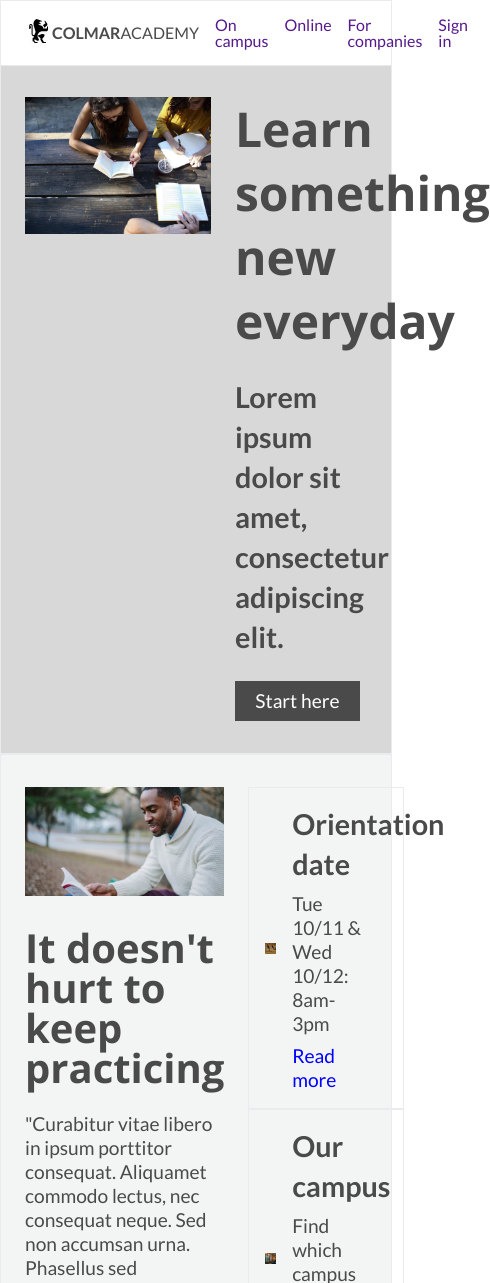
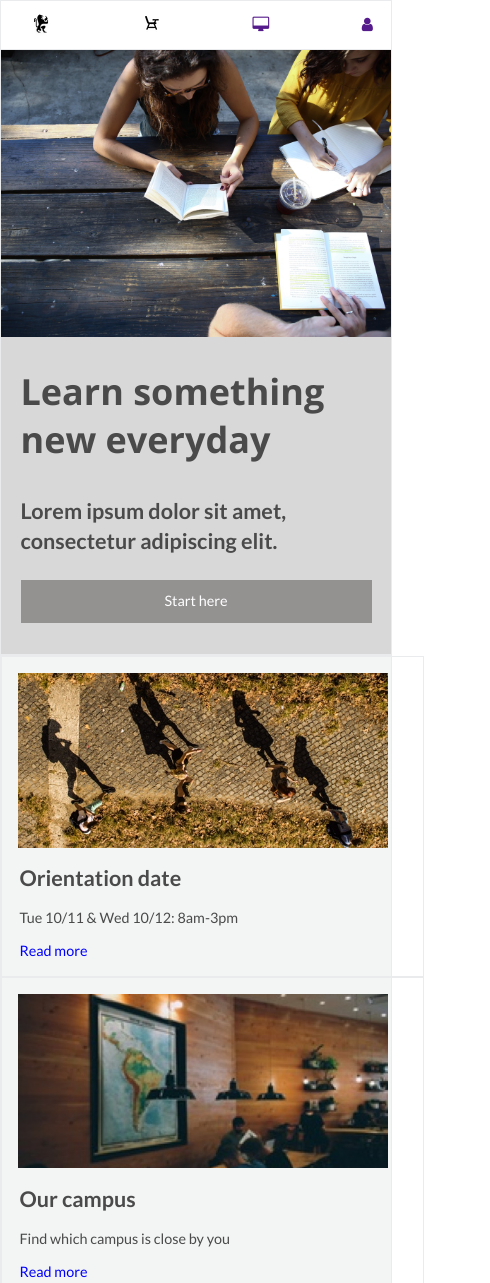
Before and after one commit to SandraSw/Capstone, a plain HTML site: page index.html in a window 390 px wide. Shown: the top 1283 px of the page, 490 px wide, since content can reach past the window. Drawn offline with nearby package versions, Linux system fonts and the light colour scheme.

Commit message:
First version of mobile styling in CSS.

```diff
--- a/Resources/CSS/style.css
+++ b/Resources/CSS/style.css
@@ -42,6 +42,16 @@ h5, .hbox span, .button {
   line-height: 1.5rem;
 }
 
+@media only screen and (max-width:1024px) {
+  html {
+    font-size: 12px;
+  }
+
+  .header, .reference, footer {
+    font-size: 1.3rem;
+  }
+}
+
 /* General layout for sections, columns and lines */
 .section {
   display: flex;
@@ -77,6 +87,17 @@ h5, .hbox span, .button {
   padding: 0 4.5rem;
 }
 
+@media only screen and (max-width:818px) {
+  .section, .column, .hbox {
+    width: 100%;
+  }
+
+  .left, .right {
+    padding: 0;
+  }
+}
+
+
 /* Styling for horizontal boxes */
 .hbox {
   display: flex;
@@ -105,6 +126,33 @@ h5, .hbox span, .button {
 
 .hbox a {
   color: blue;
+}
+
+@media only screen and (max-width:818px) {
+  .hbox {
+    flex-direction: column;
+    padding: 1.3rem;
+    width: 100%;
+  }
+
+  .hbox .image, .detail {
+    width: 100%;
+  }
+
+  .hbox img {
+    max-width: 95%;
+    height: auto;
+  }
+
+  .detail {
+    padding-left: 1.3rem;
+    padding-top: 1.3rem;
+  }
+
+  .hbox .detail h5 {
+    padding: 1.3rem 0;
+    margin: 0;
+  }
 }
 
 /* Styling for vertical boxes */
@@ -152,9 +200,35 @@ h5, .hbox span, .button {
   padding-left: 1rem;
 }
 
+.mobile {
+  display: none;
+}
+
+@media only screen and (max-width:818px) {
+  .desktop {
+    display: none;
+  }
+
+  .mobile {
+    display: flex;
+    width: 100%;
+    align-items: center;
+    justify-content: space-between;
+  }
+
+  .mobile span {
+    display: block;
+  }
+
+.logo {
+  height: 2rem;
+}
+  }
+}
+
 /* banner styling */
-.banner {
-  background-color: #D8D8D8;
+.banner div {
+  background-color: #D8D8D8; /*checker pourquoi le gris a disparu*/
 }
 
 .banner .right {
@@ -177,6 +251,39 @@ h5, .hbox span, .button {
 
 .button a {
   color: #FFFFFF;
+}
+
+@media only screen and (max-width:818px) {
+  .banner {
+    flex-direction: column;
+    align-items: center;
+    width: 100%;
+    background-color: #D8D8D8;
+  }
+
+  .banner h1, .banner h3, .banner span {
+    width: 90%;
+  }
+
+  .banner .right {
+  padding: 2.6rem 1.3rem;
+  display: flex;
+  align-items: center;
+}
+
+  .banner .right h3 {
+    padding-top: 2.6rem;
+    padding-bottom: 2rem;
+    margin: 0;
+  }
+
+  .button {
+    background-color: #949191;
+    display: flex;
+    height: 2.6rem;
+    justify-content: center;
+    align-items: center;
+  }
 }
 
 /* Practicing section styling */
--- a/index.html
+++ b/index.html
@@ -5,6 +5,9 @@
     <link href="Resources/CSS/reset.css" type="text/CSS" rel="stylesheet">
     <link href="https://fonts.googleapis.com/css?family=Lato:100,400,700" rel="stylesheet">
     <link href="https://fonts.googleapis.com/css?family=Open+Sans:700" rel="stylesheet">
+    <link rel="stylesheet" type="text/css" href="https://maxcdn.bootstrapcdn.com/font-awesome/4.7.0/css/font-awesome.css">
+    <link rel="shortcut icon" href="/favicon.ico" type="image/x-icon">
+    <link rel="icon" href="/favicon.ico" type="image/x-icon">
     <link href="Resources/CSS/style.css" type="text/CSS" rel="stylesheet">
   </head>
   <body>
@@ -13,7 +16,7 @@
 
     <header>
       <div class="header section">
-        <div class="logo">
+        <div class="logo desktop">
           <img src="Resources/Images/ic-logo.svg" alt="logo"/>
           <span class="desktop colmar">COLMAR</span>
           <span class="desktop">ACADEMY</span>
@@ -24,6 +27,13 @@
           <span><a href="">Online<a></span>
           <span><a href="">For companies</a></span>
           <span><a href="">Sign in</a></span>
+        </nav>
+
+        <nav class="navigation mobile">
+          <span><a href=""><img src="Resources/Images/ic-logo.svg" alt="logo" class="logo"/></span></a>
+          <span><a href=""><img src="Resources/Images/favicon.ico" alt="on campus"/></span></a>
+          <span><a href=""><i class="fa fa-desktop"></i></span></a>
+          <span><a href=""><i class="fa fa-user"></i></span></a>
         </nav>
 
       </div>
@@ -39,8 +49,8 @@
         </div>
 
         <div class="right column">
-          <h1>Learn something<br>new everyday</h1>
-          <h3>Lorem ipsum dolor sit amet,<br>consectetur adipiscing elit.</h3>
+          <h1>Learn something new everyday</h1>
+          <h3>Lorem ipsum dolor sit amet, consectetur adipiscing elit.</h3>
           <span class="button"><a href="">Start here</a></span>
         </div>
 
@@ -49,7 +59,7 @@
       <!-- Practicing section -->
 
       <div class="practicing section">
-        <div class="left column">
+        <div class="left column desktop">
           <img src="Resources/Images/information-main.jpg" alt="student"/>
           <h2>It doesn't hurt to keep practicing</h2>
           <h5>"Curabitur vitae libero in ipsum porttitor consequat. Aliquamet commodo lectus, nec consequat neque. Sed non accumsan urna. Phasellus sed consequat ex. Etiam eget magna laoreet, efficitur dolor consequat, tristique ligula."</h5>
@@ -59,7 +69,8 @@
         <div class="right column">
           <div class="hbox orientation">
             <div class="image">
-              <img src="Resources/Images/information-orientation.jpg" alt="orientation"/>
+              <img src="Resources/Images/information-orientation.jpg" class="desktop"alt="orientation"/>
+              <img src="Resources/Images/information-orientation-mobile.jpg" class="mobile" alt="orientation"/>
             </div>
             <div class="detail">
               <h4>Orientation date</h4>
@@ -70,7 +81,8 @@
 
           <div class="hbox campus">
             <div class="image">
-              <img src="Resources/Images/information-campus.jpg" alt="campus"/>
+              <img src="Resources/Images/information-campus.jpg" class="desktop" alt="campus"/>
+              <img src="Resources/Images/information-campus-mobile.jpg" class="mobile" alt="campus"/>
             </div>
             <div class="detail">
               <h4>Our campus</h4>
@@ -81,7 +93,8 @@
 
           <div class="hbox lecture">
             <div class="image">
-              <img src="Resources/Images/information-guest-lecture.jpg" alt="Oliver Sack lecture"/>
+              <img src="Resources/Images/information-guest-lecture.jpg" class="desktop" alt="Oliver Sack"/>
+              <img src="Resources/Images/information-guest-lecture-mobile.jpg" class="mobile" alt="Oliver Sack"/>
             </div>
             <div class="detail">
               <h4>Our guest lecture</h4>
@@ -98,7 +111,7 @@
       <div class="learning section">
         <h2>Start learning</h2>
 
-        <div class="first line">
+        <div class="first line desktop">
           <div class="vbox software">
             <div class="image">
               <img src="Resources/Images/course-software.jpg" alt="software development"/>
@@ -133,7 +146,7 @@
           </div>
         </div>
 
-        <div class="second line">
+        <div class="second line desktop">
           <div class="vbox data">
             <div class="image">
               <img src="Resources/Images/course-data.jpg" alt="data"/>
@@ -168,23 +181,34 @@
           </div>
         </div>
 
+        <div class="mobile">
+          <ul>
+            <li>Software engineering</li>
+            <li>Computer art</li>
+            <li>Design</li>
+            <li>Data</li>
+            <li>Business</li>
+            <li>Marketing</li>
+          </ul>
+        </div>
+
       </div>
 
       <!-- Exhibit section -->
 
       <div class="exhibit section">
         <div class="title">
-          <h2>Thesis exhibit</h2>
+          <h2>Thesis exhibits</h2>
         </div>
 
         <div class="columns">
         <div class="left column">
           <video src="Resources/Videos/thesis.mp4" controls>video not supported</video>
-          <h4>Reimagine urban</h4>
-          <h5>"Curabitur vitae libero in ipsum porttitor consequat. Aliquam et commodo lectus, nec consequat neque. Sed non accumsan urna. Phasellus sed consequat ex. Etiam eget magna laoreet, efficitur dolor consequat, tristique ligula."</h5>
+          <h4 class="desktop">Reimagine urban</h4>
+          <h5 class="desktop">"Curabitur vitae libero in ipsum porttitor consequat. Aliquam et commodo lectus, nec consequat neque. Sed non accumsan urna. Phasellus sed consequat ex. Etiam eget magna laoreet, efficitur dolor consequat, tristique ligula."</h5>
         </div>
 
-        <div class="right column">
+        <div class="right column desktop">
           <div class="hbox fisma">
             <div class="image">
               <img src="Resources/Images/thesis-fisma.jpg" alt="design and prototype"/>
@@ -219,7 +243,7 @@
           &copy 2016 Colmar Academy. All rights reserved
         </div>
 
-        <nav>
+        <nav class="desktop">
           <span><a href="">Terms</a></span>
           <span><a href="">Privacy</a></span>
         </nav>
```
Also changed, not shown: 1 other file.
